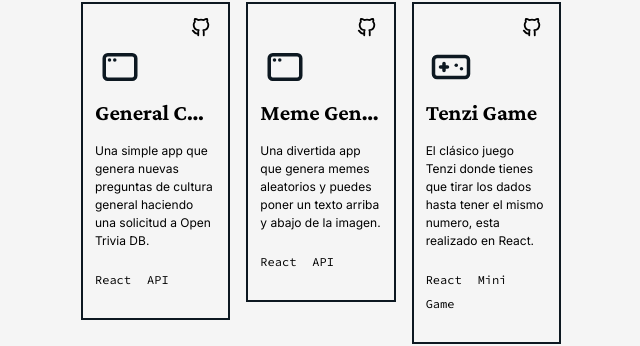
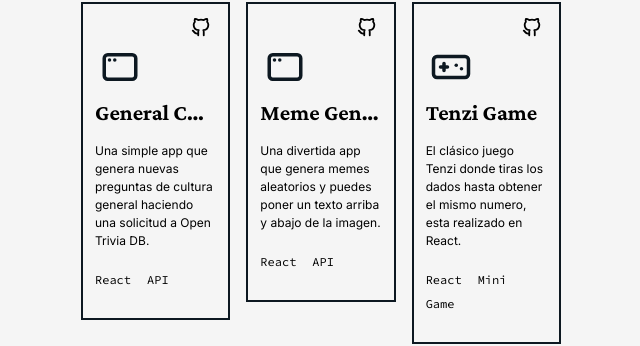
Before and after one commit to AlejandroDagobah/dagobah-landing-page, a React (Create React App) app: page / in a window 1280 px wide. Shown: the part 4122-4468 px from the top of the page, without its empty margins (319-959 px from the left). Built offline with nearby package versions, Linux system fonts and the light colour scheme.

Commit message:
textos other projects

```diff
--- a/src/info.js
+++ b/src/info.js
@@ -166,7 +166,7 @@ const others = [
         title:'Tenzi Game',
         repo: 'https://github.com/AlejandroDagobah/tenzies-with-react',
         // prod: 'https://github.com/AlejandroDagobah/chess-to-notion',
-        description:'El clásico juego Tenzi donde tienes que tirar los dados hasta tener el mismo numero, esta realizado en React.',
+        description:'El clásico juego Tenzi donde tiras los dados hasta obtener el mismo numero, esta realizado en React.',
         tags: ['React', 'Mini Game'],
     }
 ]
```
